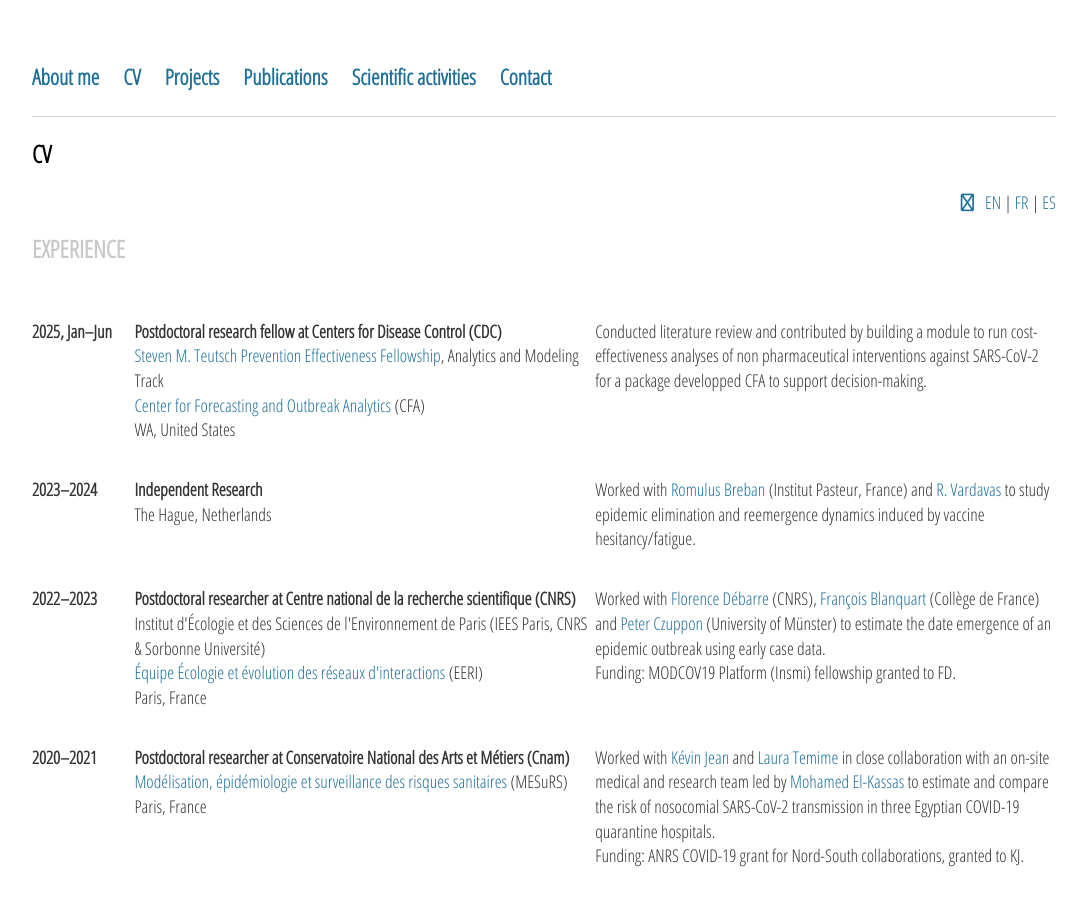
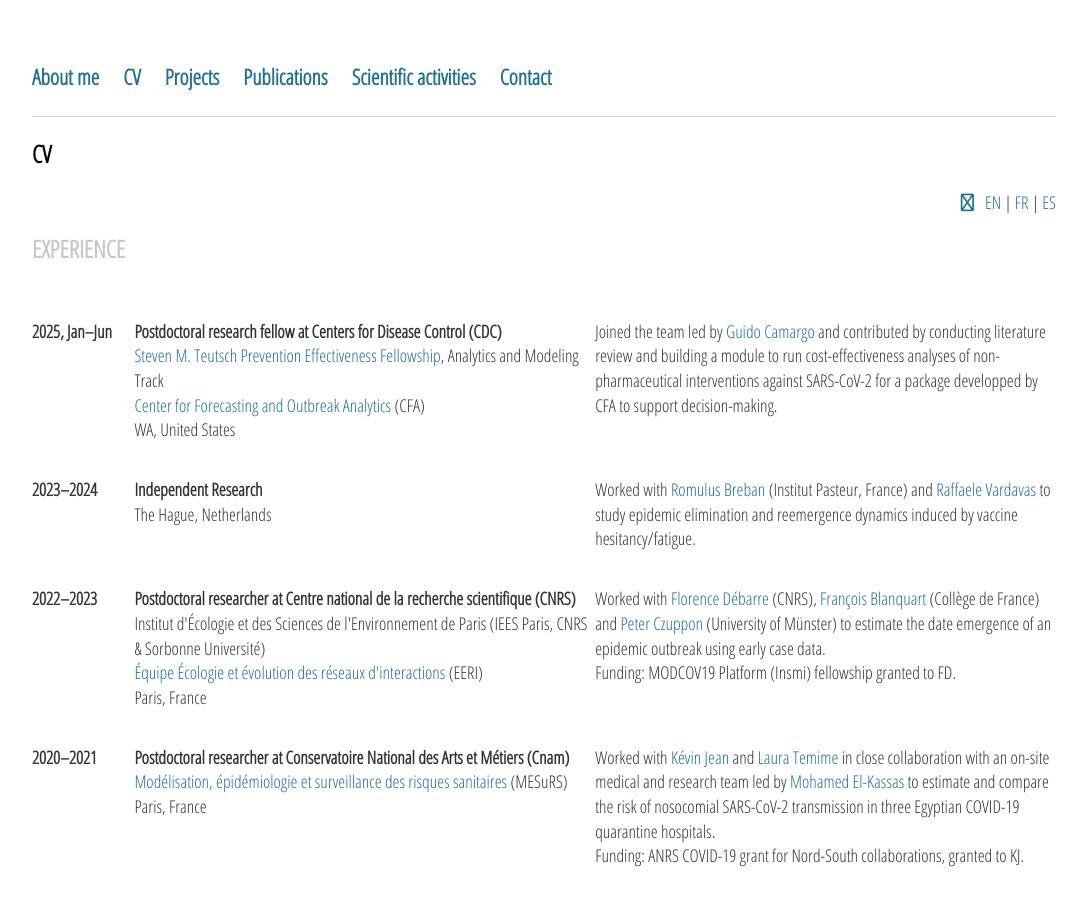
Before and after one commit to sjijon/sjijon.github.io, a Jekyll site: the page built from cv.html, in a window 1280 px wide and 900 px high. Shown: the whole window, without its empty margins (96-1182 px from the left). Built offline with Jekyll 4.4.1, drawn with Linux system fonts in a browser that asks for light colours; nearby versions of some CDN libraries; a script that is not in the unit is left out.

Commit message:
Fix names and and link for Guido

```diff
--- a/cv.html
+++ b/cv.html
@@ -41,7 +41,7 @@ title: CV
 		</div>
 		<div class="column"; style="width:45%">
 			<p>
-				Conducted literature review and contributed by building a module to run cost-effectiveness analyses of non pharmaceutical interventions against SARS-CoV-2 for a package developped CFA to support decision-making.
+				Joined the team led by <a href="https://confunguido.github.io" target="_blank">Guido Camargo</a> and contributed by conducting literature review and building a module to run cost-effectiveness analyses of non-pharmaceutical interventions against SARS-CoV-2 for a package developped by CFA to support decision-making.
 			</p>
 		</div>
 	</div>
@@ -59,7 +59,7 @@ title: CV
 		</div>
 		<div class="column" style="width:45%">
 			<p>
-			Worked with <a href="https://research.pasteur.fr/en/member/romulus-breban/">Romulus Breban</a> (Institut Pasteur, France) and <a href="https://www.rand.org/about/people/v/vardavas_raffaele.html" target="_blank">R. Vardavas</a> to study epidemic elimination and reemergence dynamics induced by vaccine hesitancy/fatigue.
+			Worked with <a href="https://research.pasteur.fr/en/member/romulus-breban/">Romulus Breban</a> (Institut Pasteur, France) and <a href="https://www.rand.org/about/people/v/vardavas_raffaele.html" target="_blank">Raffaele Vardavas</a> to study epidemic elimination and reemergence dynamics induced by vaccine hesitancy/fatigue.
 			</p>
 		</div>
 	</div>
```
